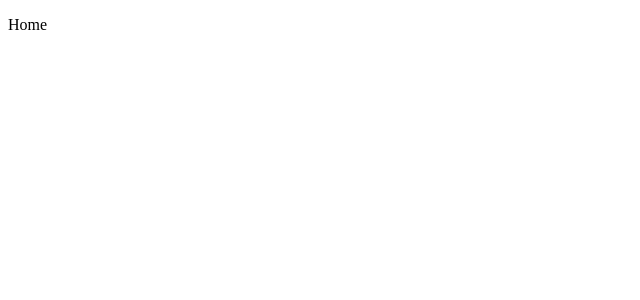
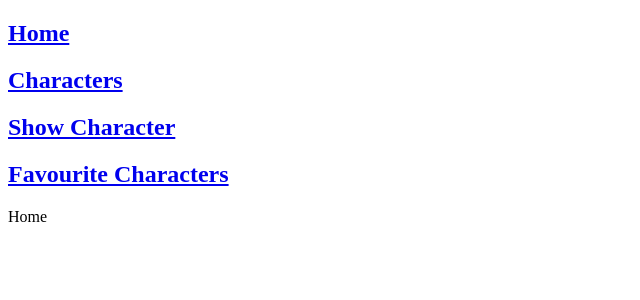
Before and after one commit to wodnjsd/garden-front, a React (Create React App) app: page / in a window 1280 px wide. Shown: the top 300 px of the page, without its empty margins (0-640 px from the left). Built offline with nearby package versions, Linux system fonts and the light colour scheme; the HTML template or start-up script is replaced by a standard one.

Commit message:
navbar update

```diff
--- a/src/App.js
+++ b/src/App.js
@@ -2,10 +2,17 @@ import React from 'react'
 import Home from './components/Home'
 import PlantIndex from './components/PlantIndex'
 import { BrowserRouter as Router, Routes, Route } from 'react-router-dom'
+import Navbar from "./components/Navbar"
 
 function App() {
+  // ! 1) You need a router. You'll pretty always use BrowserRouter
+  // ! 2) You make a Routes component inside.
+  // ! 3) You create all the actual Route components.
+  // ! Those need 2 things: URL path, and the actual component to render.
+
   return (
     <Router>
+      <Navbar />
       <Routes>
         <Route path="/" element={<Home />} />
         <Route path="/plants" element={<PlantIndex />} />
--- /dev/null
+++ b/src/components/Navbar.js
@@ -0,0 +1,44 @@
+// Line below: import { Link } allows you to use link component for us to link all the components together inside the Navbar
+import { Link } from "react-router-dom"
+// import React runs react
+import React from "react"
+
+//Lines below: create Navbar function
+// ! The one difference in this navigation, are the Link components.
+function Navbar() {
+  return (
+    <>
+    {/* Lines below: Navbar is created in Header and has Home, Characters, Show Character, Favourite Character tabs that link to the Home, Characters, Show Character, Favourite Character components. */}
+      <header>
+        {/* Lines below: "navbar is-dark", "container", "navbar-brand", "navbar-item" imports class names from bulma */}
+        <nav className="navbar is-dark">
+          <div className="container">
+            <div className="navbar-brand">
+              {/*Line below: Link to="/" creates default page as Home page */}
+              <Link to="/" className="navbar-item">
+                {/* Line below: Home tab, imports class name "home" from main.scss */}
+                <h1 id="home">Home</h1>
+              </Link>
+              <Link to="/characters" className="navbar-item">
+              {/* Line below: Characters tab, imports class name "characters" from main.scss */}
+              <h1 id="characters">Characters</h1>
+              </Link>
+              {/* Line below: Link to="/characters/:showcharacters" creates a link params variable that changes based on which character name button we click on. Example: if we click on Dobby, the link will be /characters/dobby */}
+              <Link to="/characters/:showcharacters" className="navbar-item">
+              {/* Line below: Show Character tab, imports class name "showcharacter" from main.scss */}
+              <h1 id="showcharacter">Show Character</h1>
+              </Link>
+              <Link to="/favourites" className="navbar-item">
+              {/* Line below: Favourite Characters tab, imports class name "favouritecharacter" from main.scss */}
+              <h1 id="favouritecharacter">Favourite Characters</h1>
+              </Link>
+            </div>
+          </div>
+        </nav>
+      </header>
+    </>
+  )
+}
+
+// Line below: export Navbar so it can be used and imported in other .js files
+export default Navbar
```
Also changed, not shown: src/components/ShowPlant.js (added).
